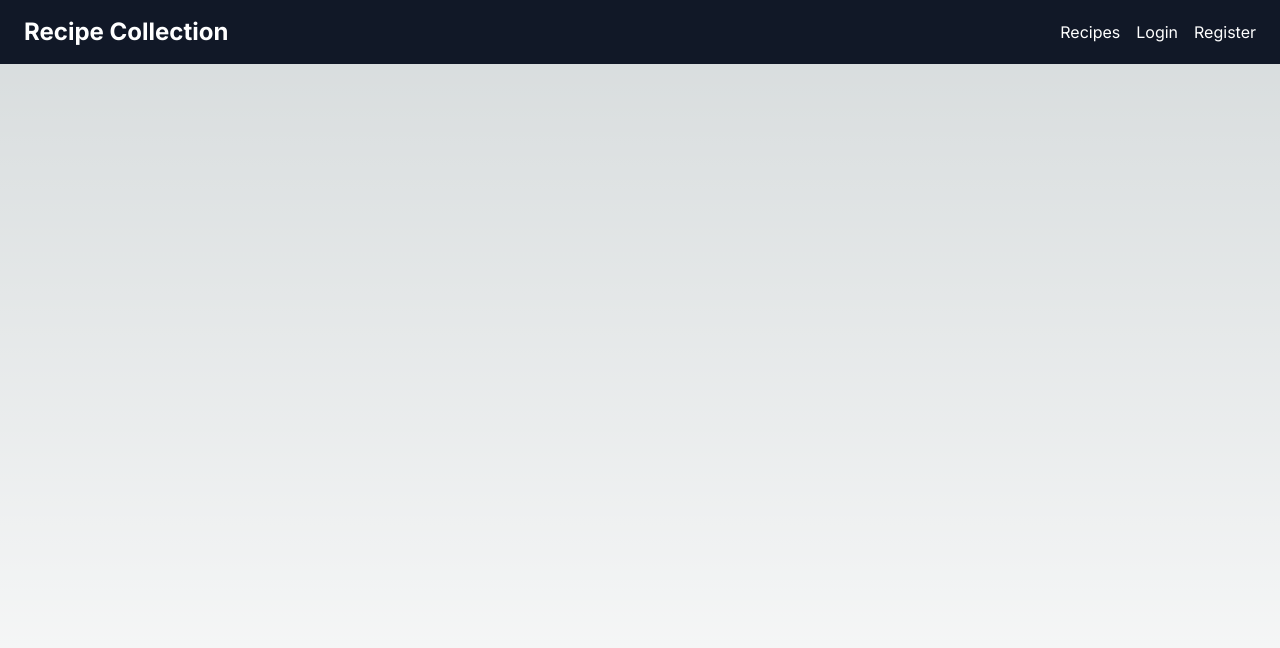
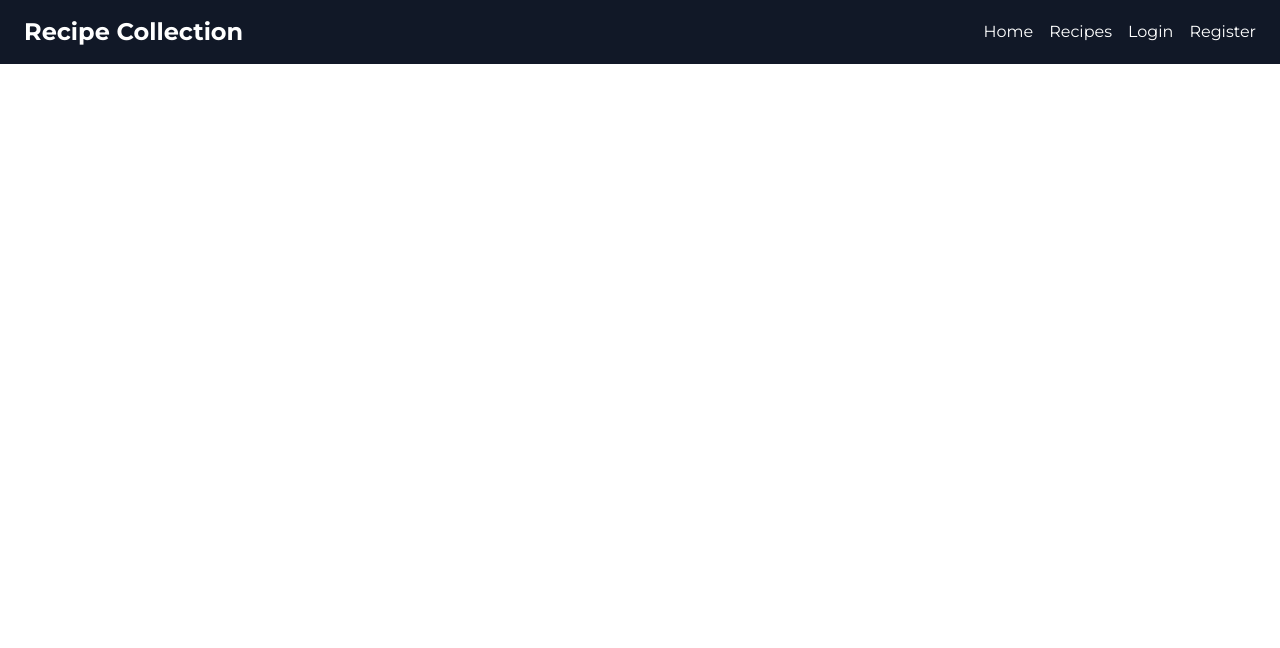
Before and after one commit to ToyEye/recipes-front-graph, a Next.js app: page / in a window 1280 px wide. Shown: the top 648 px of the page. Built offline with nearby package versions, Linux system fonts and the light colour scheme; no server answers.

Commit message:
add header

```diff
--- a/app/globals.css
+++ b/app/globals.css
@@ -2,28 +2,9 @@
 @tailwind components;
 @tailwind utilities;
 
-:root {
-  --foreground-rgb: 0, 0, 0;
-  --background-start-rgb: 214, 219, 220;
-  --background-end-rgb: 255, 255, 255;
-}
-
-@media (prefers-color-scheme: dark) {
-  :root {
-    --foreground-rgb: 255, 255, 255;
-    --background-start-rgb: 0, 0, 0;
-    --background-end-rgb: 0, 0, 0;
-  }
-}
-
 body {
-  color: rgb(var(--foreground-rgb));
-  background: linear-gradient(
-      to bottom,
-      transparent,
-      rgb(var(--background-end-rgb))
-    )
-    rgb(var(--background-start-rgb));
+  color: #ffffff;
+  background: rgb(243 244 246 / var(--tw-bg-opacity));
 }
 
 @layer utilities {
--- a/app/layout.tsx
+++ b/app/layout.tsx
@@ -1,10 +1,10 @@
 import type { Metadata } from "next";
-import { Inter } from "next/font/google";
+import { Montserrat } from "next/font/google";
 import "./globals.css";
 import { Providers } from "@/components/Providers/Providers";
 import AppBar from "@/components/AppBar/AppBar";
 
-const inter = Inter({ subsets: ["latin"] });
+const montserrat = Montserrat({ subsets: ["latin"] });
 
 export const metadata: Metadata = {
   title: "Create Next App",
@@ -18,7 +18,7 @@ export default function RootLayout({
 }>) {
   return (
     <html lang="en">
-      <body className={inter.className}>
+      <body className={montserrat.className}>
         <AppBar />
         <Providers>{children}</Providers>
       </body>
--- a/app/page.tsx
+++ b/app/page.tsx
@@ -4,8 +4,8 @@ import queries from "@/graphql/queries";
 import { useQuery } from "@apollo/client";
 
 export default function Home() {
-  const data = useQuery(queries.getRecipes);
-  console.log(data);
+  // const data = useQuery(queries.getRecipes);
+  // console.log(data);
   return (
     <main className="flex min-h-screen flex-col items-center justify-between p-24"></main>
   );
--- a/components/AppBar/AppBar.tsx
+++ b/components/AppBar/AppBar.tsx
@@ -1,24 +1,41 @@
+"use client";
+
+import React, { useState } from "react";
 import Link from "next/link";
-import React from "react";
+import { GiHamburgerMenu } from "react-icons/gi";
+
+import MobileMenu from "../MobileMenu/MobileMenu";
+
+import { navLinks } from "@/lib/navLinks";
 
 const AppBar = () => {
+  const [isMenuOpen, setIsMenuOpen] = useState(false);
+
+  const onMenuToggle = () => {
+    setIsMenuOpen(!isMenuOpen);
+  };
+
   return (
     <header className="bg-gray-900 text-white py-4 px-6">
       <div className="container mx-auto flex justify-between items-center">
         <Link className="text-2xl font-bold" href="#">
           Recipe Collection
         </Link>
-        <nav className="space-x-4">
-          <Link className="hover:text-gray-400" href="#">
-            Recipes
-          </Link>
-          <Link className="hover:text-gray-400" href="#">
-            Login
-          </Link>
-          <Link className="hover:text-gray-400" href="#">
-            Register
-          </Link>
+        <button className="lg:hidden cursor-pointer" onClick={onMenuToggle}>
+          <GiHamburgerMenu />
+        </button>
+        <nav className="hidden lg:block space-x-4">
+          <ul className="flex gap-4">
+            {navLinks.map(({ id, link, text }) => (
+              <li key={id}>
+                <Link className="hover:text-gray-400" href={link}>
+                  {text}
+                </Link>
+              </li>
+            ))}
+          </ul>
         </nav>
+        <MobileMenu isOpen={isMenuOpen} />
       </div>
     </header>
   );
--- /dev/null
+++ b/components/MobileMenu/MobileMenu.tsx
@@ -0,0 +1,29 @@
+import React from "react";
+import Link from "next/link";
+import clsx from "clsx";
+
+import { navLinks } from "@/lib/navLinks";
+
+const MobileMenu = ({ isOpen = false }: { isOpen: boolean }) => {
+  const isOpenMenu = clsx({
+    "left-0 ": isOpen,
+  });
+
+  return (
+    <nav
+      className={`space-x-4 transition-all lg:hidden absolute top-1 -left-full w-1/2 h-1/2 bg-gray-900 border border-gray-400 rounded-md flex justify-center items-center ${isOpenMenu}`}
+    >
+      <ul className="flex flex-col items-center gap-4">
+        {navLinks.map(({ id, link, text }) => (
+          <li key={id}>
+            <Link className="hover:text-gray-400" href={link}>
+              {text}
+            </Link>
+          </li>
+        ))}
+      </ul>
+    </nav>
+  );
+};
+
+export default MobileMenu;
--- /dev/null
+++ b/lib/navLinks.ts
@@ -0,0 +1,22 @@
+export const navLinks = [
+  {
+    id: 1,
+    link: "/",
+    text: "Home",
+  },
+  {
+    id: 2,
+    link: "/recipes",
+    text: "Recipes",
+  },
+  {
+    id: 3,
+    link: "/login",
+    text: "Login",
+  },
+  {
+    id: 4,
+    link: "/register",
+    text: "Register",
+  },
+];
--- a/package.json
+++ b/package.json
@@ -10,11 +10,15 @@
   },
   "dependencies": {
     "@apollo/client": "^3.10.1",
+    "clsx": "^2.1.1",
     "formik": "^2.4.6",
     "graphql": "^16.8.1",
     "next": "14.2.3",
     "react": "^18",
-    "react-dom": "^18"
+    "react-dom": "^18",
+    "react-hot-toast": "^2.4.1",
+    "react-icons": "^5.1.0",
+    "react-loader-spinner": "^6.1.6"
   },
   "devDependencies": {
     "@types/node": "^20",
--- a/tailwind.config.ts
+++ b/tailwind.config.ts
@@ -13,6 +13,13 @@ const config: Config = {
         "gradient-conic":
           "conic-gradient(from 180deg at 50% 50%, var(--tw-gradient-stops))",
       },
+      screens: {
+        sm: "375px",
+
+        md: "768px",
+
+        lg: "1280px",
+      },
     },
   },
   plugins: [],
```
Also changed, not shown: 1 other file (tests, documents, lock files or other folders).
